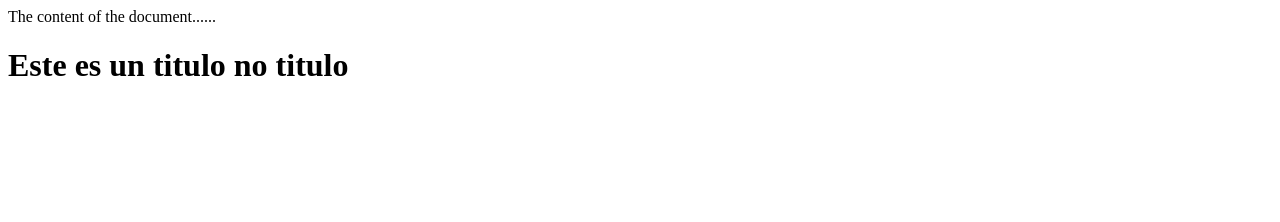
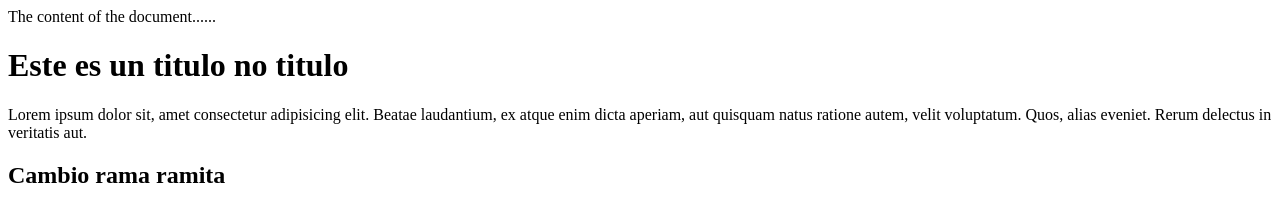
Before and after one commit to XimenaDiazz/gitcurso, a plain HTML site: page index.html in a window 1280 px wide. Drawn offline with Linux system fonts and the light colour scheme.

Commit message:
Cambio en ramita

```diff
--- a/index.html
+++ b/index.html
@@ -7,6 +7,9 @@
 <body>
 The content of the document......
 <h1>Este es un titulo no titulo</h1>
+<p>Lorem ipsum dolor sit, amet consectetur adipisicing elit. Beatae laudantium, ex atque enim dicta aperiam, aut quisquam natus ratione autem, velit voluptatum. Quos, alias eveniet. Rerum delectus in veritatis aut.
+</p>
+<h2> Cambio rama ramita</h2>
 </body>
 
 </html>
```
